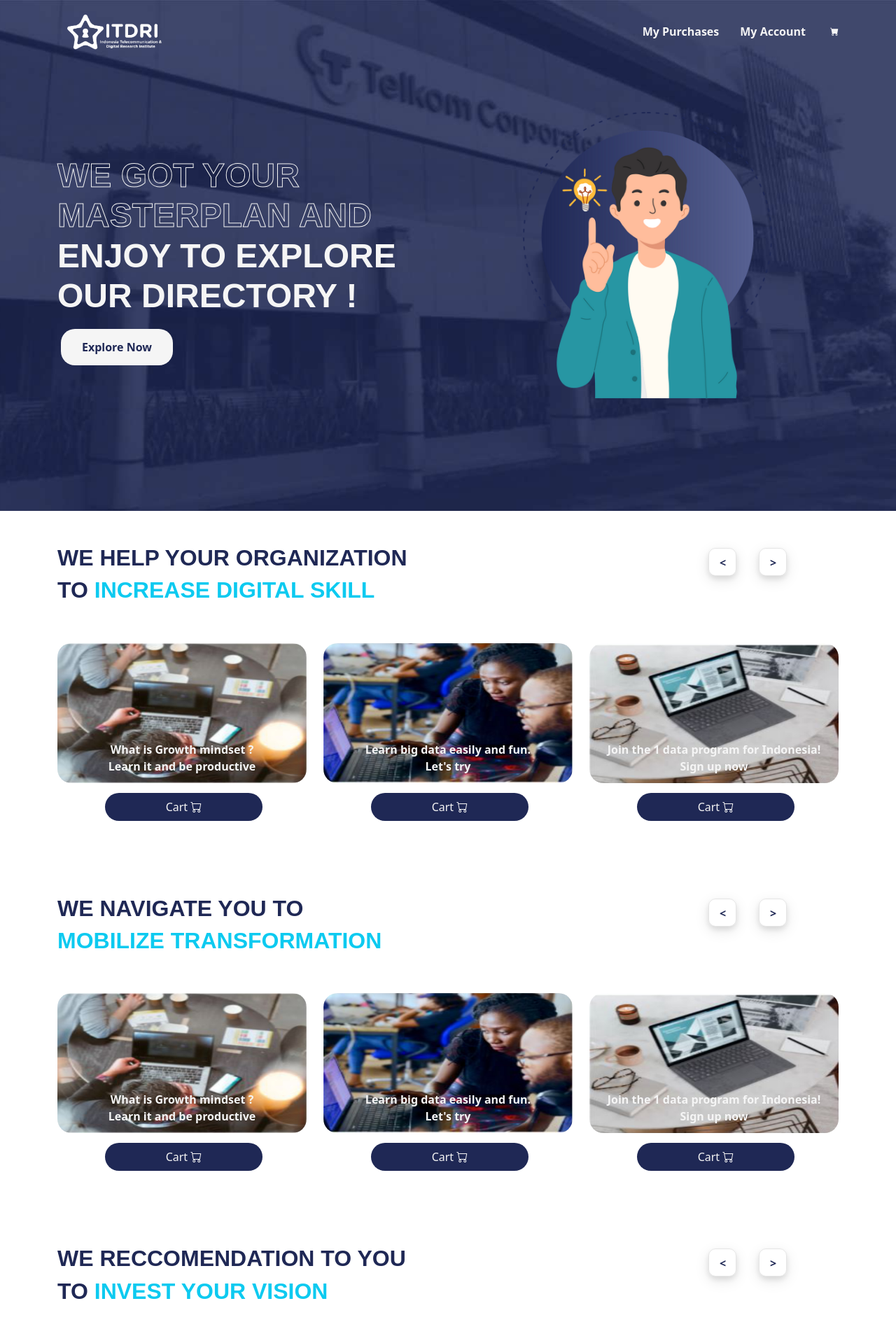
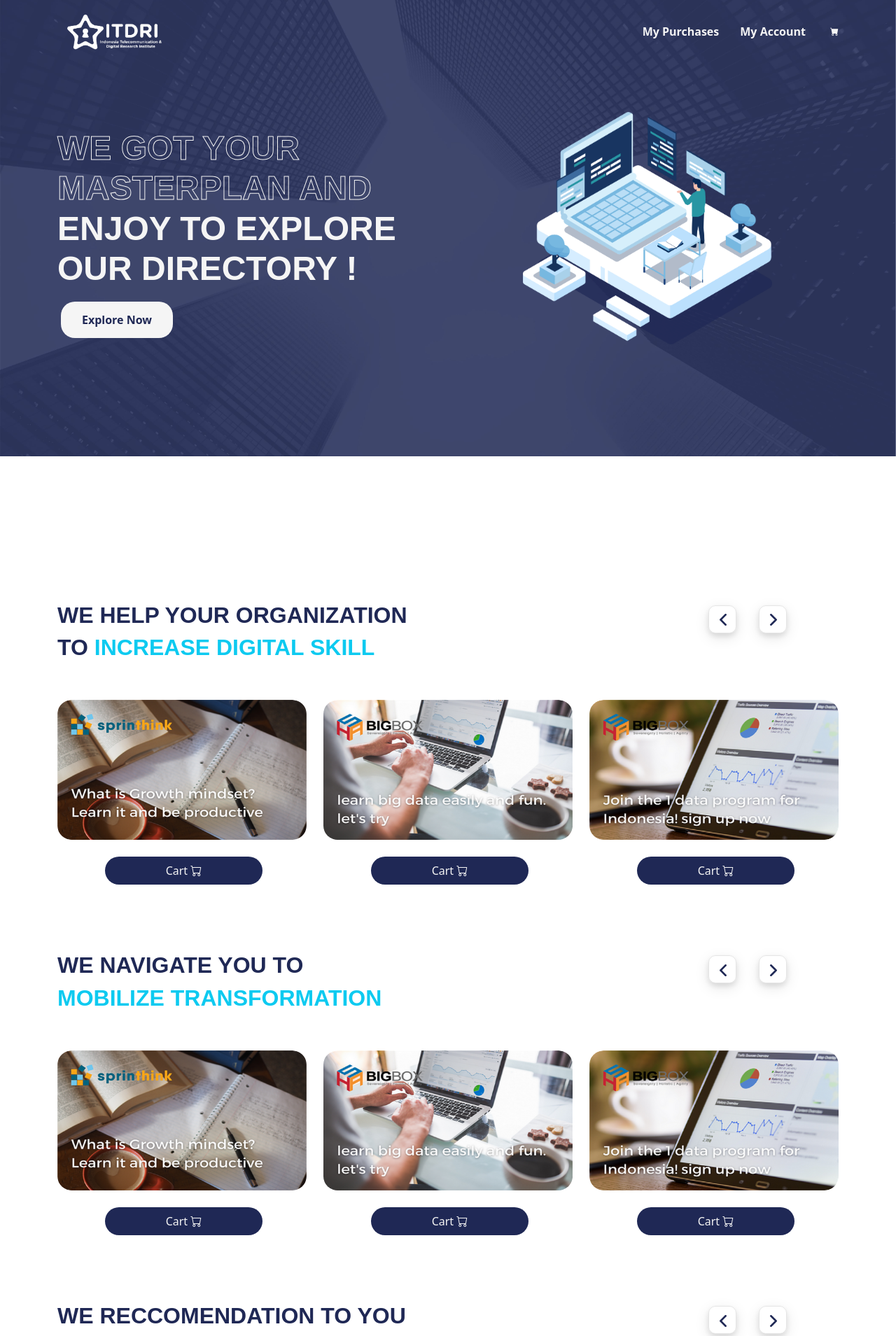
Before and after one commit to hairullana/itdri, a PHP site: page /home.html in a window 1280 px wide. Shown: the top 1909 px of the page at 70% size. Run offline with PHP 8.4, Linux system fonts and the light colour scheme.

Commit message:
add some media and link

```diff
--- a/assets/css/style.css
+++ b/assets/css/style.css
@@ -258,7 +258,7 @@
   padding: 10px 0 10px 30px;
   font-size: 16px;
   font-weight: 700;
-  color: #013289;
+  /* color: #013289; */
   white-space: nowrap;
   transition: 0.3s;
 }
@@ -270,7 +270,7 @@
 }
 
 .navbar a:hover, .navbar .active, .navbar .active:focus, .navbar li:hover > a {
-  color: #1F2855;
+  /* color: #1F2855; */
 }
 
 .navbar .getstarted a:hover{
@@ -610,7 +610,7 @@
 /*--------------------------------------------------------------
 # About
 --------------------------------------------------------------*/
-.about2{
+.about2, .home{
   position: relative;
   padding-top: 10rem;
   padding-bottom: 10rem;
@@ -619,6 +619,9 @@
   background-repeat: no-repeat;
   background-attachment: scroll;
   background-size: cover;
+}
+.home{
+  background-image: url(../img/home-bg.jpg);
 }
 .about .content {
   padding: 40px;
--- a/home.html
+++ b/home.html
@@ -46,7 +46,7 @@
   </header><!-- End Header -->
 
   <!-- ======= Hero Section ======= -->
-  <section id="jumbotron" class="main about2 d-flex align-items-center">
+  <section id="jumbotron" class="main home d-flex align-items-center">
 
     <div class="container">
       <div class="row">
@@ -59,7 +59,7 @@
           </div>
         </div>
         <div class="col-lg-4 offset-lg-1 hero-img" data-aos="zoom-out" data-aos-delay="200">
-          <img src="assets/img/hero-img.png" class="img-fluid" alt="">
+          <img src="assets/img/home.png" class="img-fluid" alt="">
         </div>
       </div>
     </div>
@@ -68,7 +68,7 @@
 
   <div id="body" class="mt-5">
 
-    <div class="container" data-aos="fade-up">
+    <div class="container main" data-aos="fade-up">
 
       <div class="row">
         <div class="col-9">
@@ -78,8 +78,8 @@
         <div class="col-3">
           <div class="container">
             <ul class="pagination fw-bolder">
-              <li class='arrow mx-3'><a href=""><</a></li>
-              <li class="arrow mx-3"><a href="">></a></li>
+              <li class='arrow mx-3'><a href=""><img src="assets/img/left.png" style="max-width: 10px;" alt=""></a></li>
+              <li class="arrow mx-3"><a href=""><img src="assets/img/right.png" style="max-width: 10px;" alt=""></a></li>
             </ul>
           </div>
         </div>
@@ -88,10 +88,9 @@
       <div class="row mt-5">
         <div class="col-md-4">
           <div class="card">
-            <img src="assets/img/blog/blog-1.jpg" class="card-img-top" alt="...">
-            <p class="card-text2">What is Growth mindset ?<br/>Learn it and be productive</p>
+            <img src="assets/img/blog/product-1.png" class="card-img-top" alt="...">
             <div class="row">
-              <div class="col-8 offset-2">
+              <div class="col-8 offset-2 mt-4">
                 <p class="getstarted text-center"><a href="cart.html">Cart <i class="bi bi-cart"></i></a></p>
               </div>
             </div>
@@ -100,10 +99,9 @@
 
         <div class="col-md-4">
           <div class="card">
-            <img src="assets/img/blog/blog-2.jpg" class="card-img-top" alt="...">
-            <p class="card-text2">Learn big data easily and fun.<br/>Let's try</p>
+            <img src="assets/img/blog/product-2.png" class="card-img-top" alt="...">
             <div class="row">
-              <div class="col-8 offset-2">
+              <div class="col-8 offset-2 mt-4">
                 <p class="getstarted text-center"><a href="cart.html">Cart <i class="bi bi-cart"></i></a></p>
               </div>
             </div>
@@ -112,10 +110,9 @@
 
         <div class="col-md-4">
           <div class="card">
-            <img src="assets/img/blog/blog-3.jpg" class="card-img-top" alt="...">
-            <p class="card-text2">Join the 1 data program for Indonesia! Sign up now</p>
+            <img src="assets/img/blog/product-3.png" class="card-img-top" alt="...">
             <div class="row">
-              <div class="col-8 offset-2">
+              <div class="col-8 offset-2 mt-4">
                 <p class="getstarted text-center"><a href="cart.html">Cart <i class="bi bi-cart"></i></a></p>
               </div>
             </div>
@@ -124,7 +121,7 @@
       </div>
     </div>
 
-    <div class="container" style="margin-top: 10rem;" data-aos="fade-up">
+    <div class="container" data-aos="fade-up">
 
       <div class="row">
         <div class="col-9">
@@ -134,8 +131,8 @@
         <div class="col-3">
           <div class="container">
             <ul class="pagination fw-bolder">
-              <li class='arrow mx-3'><a href=""><</a></li>
-              <li class="arrow mx-3"><a href="">></a></li>
+              <li class='arrow mx-3'><a href=""><img src="assets/img/left.png" style="max-width: 10px;" alt=""></a></li>
+              <li class="arrow mx-3"><a href=""><img src="assets/img/right.png" style="max-width: 10px;" alt=""></a></li>
             </ul>
           </div>
         </div>
@@ -144,10 +141,9 @@
       <div class="row mt-5">
         <div class="col-md-4">
           <div class="card">
-            <img src="assets/img/blog/blog-1.jpg" class="card-img-top" alt="...">
-            <p class="card-text2">What is Growth mindset ?<br/>Learn it and be productive</p>
+            <img src="assets/img/blog/product-1.png" class="card-img-top" alt="...">
             <div class="row">
-              <div class="col-8 offset-2">
+              <div class="col-8 offset-2 mt-4">
                 <p class="getstarted text-center"><a href="cart.html">Cart <i class="bi bi-cart"></i></a></p>
               </div>
             </div>
@@ -156,10 +152,9 @@
 
         <div class="col-md-4">
           <div class="card">
-            <img src="assets/img/blog/blog-2.jpg" class="card-img-top" alt="...">
-            <p class="card-text2">Learn big data easily and fun.<br/>Let's try</p>
+            <img src="assets/img/blog/product-2.png" class="card-img-top" alt="...">
             <div class="row">
-              <div class="col-8 offset-2">
+              <div class="col-8 offset-2 mt-4">
                 <p class="getstarted text-center"><a href="cart.html">Cart <i class="bi bi-cart"></i></a></p>
               </div>
             </div>
@@ -168,10 +163,9 @@
 
         <div class="col-md-4">
           <div class="card">
-            <img src="assets/img/blog/blog-3.jpg" class="card-img-top" alt="...">
-            <p class="card-text2">Join the 1 data program for Indonesia! Sign up now</p>
+            <img src="assets/img/blog/product-3.png" class="card-img-top" alt="...">
             <div class="row">
-              <div class="col-8 offset-2">
+              <div class="col-8 offset-2 mt-4">
                 <p class="getstarted text-center"><a href="cart.html">Cart <i class="bi bi-cart"></i></a></p>
               </div>
             </div>
@@ -190,8 +184,8 @@
         <div class="col-3">
           <div class="container">
             <ul class="pagination fw-bolder">
-              <li class='arrow mx-3'><a href=""><</a></li>
-              <li class="arrow mx-3"><a href="">></a></li>
+              <li class='arrow mx-3'><a href=""><img src="assets/img/left.png" style="max-width: 10px;" alt=""></a></li>
+              <li class="arrow mx-3"><a href=""><img src="assets/img/right.png" style="max-width: 10px;" alt=""></a></li>
             </ul>
           </div>
         </div>
@@ -200,10 +194,9 @@
       <div class="row mt-5">
         <div class="col-md-4">
           <div class="card">
-            <img src="assets/img/blog/blog-1.jpg" class="card-img-top" alt="...">
-            <p class="card-text2">What is Growth mindset ?<br/>Learn it and be productive</p>
+            <img src="assets/img/blog/product-1.png" class="card-img-top" alt="...">
             <div class="row">
-              <div class="col-8 offset-2">
+              <div class="col-8 offset-2 mt-4">
                 <p class="getstarted text-center"><a href="cart.html">Cart <i class="bi bi-cart"></i></a></p>
               </div>
             </div>
@@ -212,10 +205,9 @@
 
         <div class="col-md-4">
           <div class="card">
-            <img src="assets/img/blog/blog-2.jpg" class="card-img-top" alt="...">
-            <p class="card-text2">Learn big data easily and fun.<br/>Let's try</p>
+            <img src="assets/img/blog/product-2.png" class="card-img-top" alt="...">
             <div class="row">
-              <div class="col-8 offset-2">
+              <div class="col-8 offset-2 mt-4">
                 <p class="getstarted text-center"><a href="cart.html">Cart <i class="bi bi-cart"></i></a></p>
               </div>
             </div>
@@ -224,10 +216,9 @@
 
         <div class="col-md-4">
           <div class="card">
-            <img src="assets/img/blog/blog-3.jpg" class="card-img-top" alt="...">
-            <p class="card-text2">Join the 1 data program for Indonesia! Sign up now</p>
+            <img src="assets/img/blog/product-3.png" class="card-img-top" alt="...">
             <div class="row">
-              <div class="col-8 offset-2">
+              <div class="col-8 offset-2 mt-4">
                 <p class="getstarted text-center"><a href="cart.html">Cart <i class="bi bi-cart"></i></a></p>
               </div>
             </div>
--- a/login.html
+++ b/login.html
@@ -85,7 +85,7 @@
                 <a href="#!" class="text-body"><i>Forgot password?</i></a>
               </div>
               <div class="col-md-6 offset-4 my-2">
-                <a href="" class="getstarted">Let's Go</a>
+                <a href="home.html" class="getstarted">Let's Go</a>
               </div>
               <p class="text-center small">Don't have an account? <a href="register.html" class="fw-bold">Register</a></p>
             </div>
--- a/profile.html
+++ b/profile.html
@@ -46,7 +46,7 @@
     <div class="container">
       <div class="row">
         <div class="col-lg-5 hero-img my-auto" data-aos="zoom-out" data-aos-delay="200">
-          <img src="assets/img/regis.png" class="img-fluid" alt="">
+          <img src="assets/img/account.png" class="img-fluid" alt="">
         </div>
         <div class="col-lg-6 offset-lg-1 d-flex flex-column justify-content-center">
           <h1 class="text-center"><b>USER DETAILS</b></h1>
--- a/purchase.html
+++ b/purchase.html
@@ -59,11 +59,11 @@
             <div class="col-md-5">
               <div class="container">
                 <ul class="pagination fw-bolder">
-                  <li class='arrow'><a href="#"><</a></li>
+                  <li class='arrow'><a href="#"><img src="assets/img/left.png" style="max-width: 10px;" alt=""></a></li>
                   <li><a href="#">1</a></li>
                   <li><a href="#">2</a></li>
                   <li><a href="#">3</a></li>
-                  <li class="arrow"><a href="#">></a></li>
+                  <li class="arrow"><a href="#"><img src="assets/img/right.png" style="max-width: 10px;" alt=""></a></li>
                 </ul>
               </div>
             </div>
```
Also changed, not shown: cart.html (+7 -3 lines), assets/img/account.png (added), assets/img/blog/product-1.png (added), assets/img/blog/product-2.png (added), assets/img/blog/product-3.png (added), assets/img/cart.png (added), assets/img/home-bg.jpg (added), assets/img/home.png (added), assets/img/left.png (added), assets/img/right.png (added).
